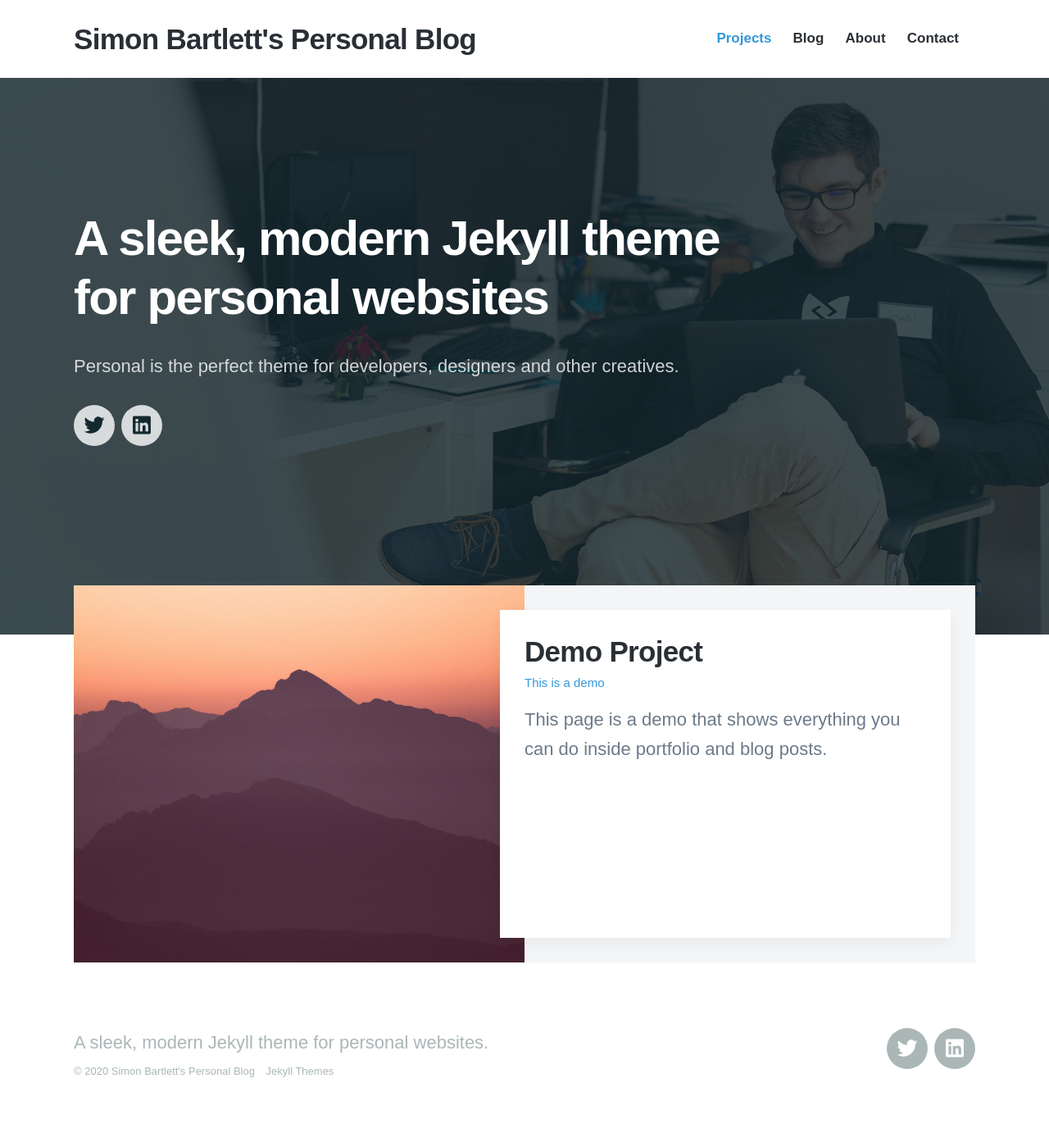
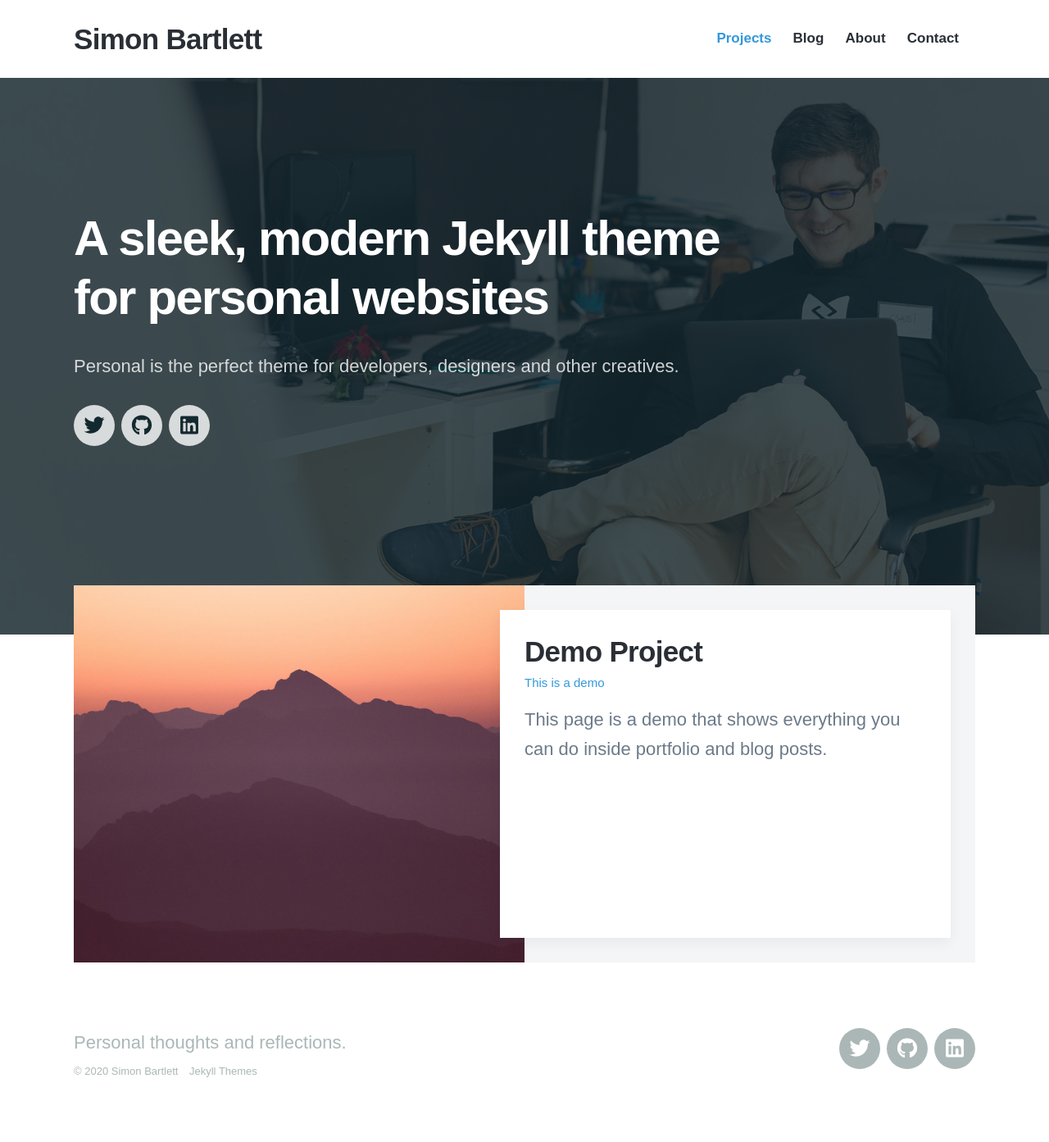
Before and after one commit to Mercury14/mercury14.github.io, a Jekyll site: the page built from index.html, in a window 1280 px wide. Shown: the whole page at 82% size. Built offline with Jekyll 4.4.1, drawn with Linux system fonts in a browser that asks for light colours; nearby versions of some CDN libraries; some web fonts are replaced.

Commit message:
Update settings.yml

```diff
--- a/_data/settings.yml
+++ b/_data/settings.yml
@@ -1,5 +1,5 @@
 basic_settings:
-  site_title: Simon Bartlett's Personal Blog
+  site_title: Simon Bartlett
   favicon_image: /images/favicon.png
 
 header_settings:
@@ -18,7 +18,7 @@ menu_settings:
       url: '/contact'
 
 footer_settings:
-  footer_tagline: A sleek, modern Jekyll theme for personal websites.
+  footer_tagline: Personal thoughts and reflections.
 
 hero_settings:
   overlay_opacity: 0.8
@@ -50,7 +50,7 @@ social_settings:
   dribbble_url: ''
   behance_url: ''
   deviantart_url: ''
-  github_url: ''
+  github_url: 'https://github.com/Mercury14'
   reddit_url: ''
   flickr_url: ''
   etsy_url: ''
@@ -58,7 +58,7 @@ social_settings:
   soundcloud_url: ''
   spotify_url: ''
   bandcamp_url: ''
-  linkedin_url: 'www.linkedin.com/in/simonbartlett'
+  linkedin_url: 'https://www.linkedin.com/in/simonbartlett/'
 
 color_settings:
   background_color: '#ffffff'
```
